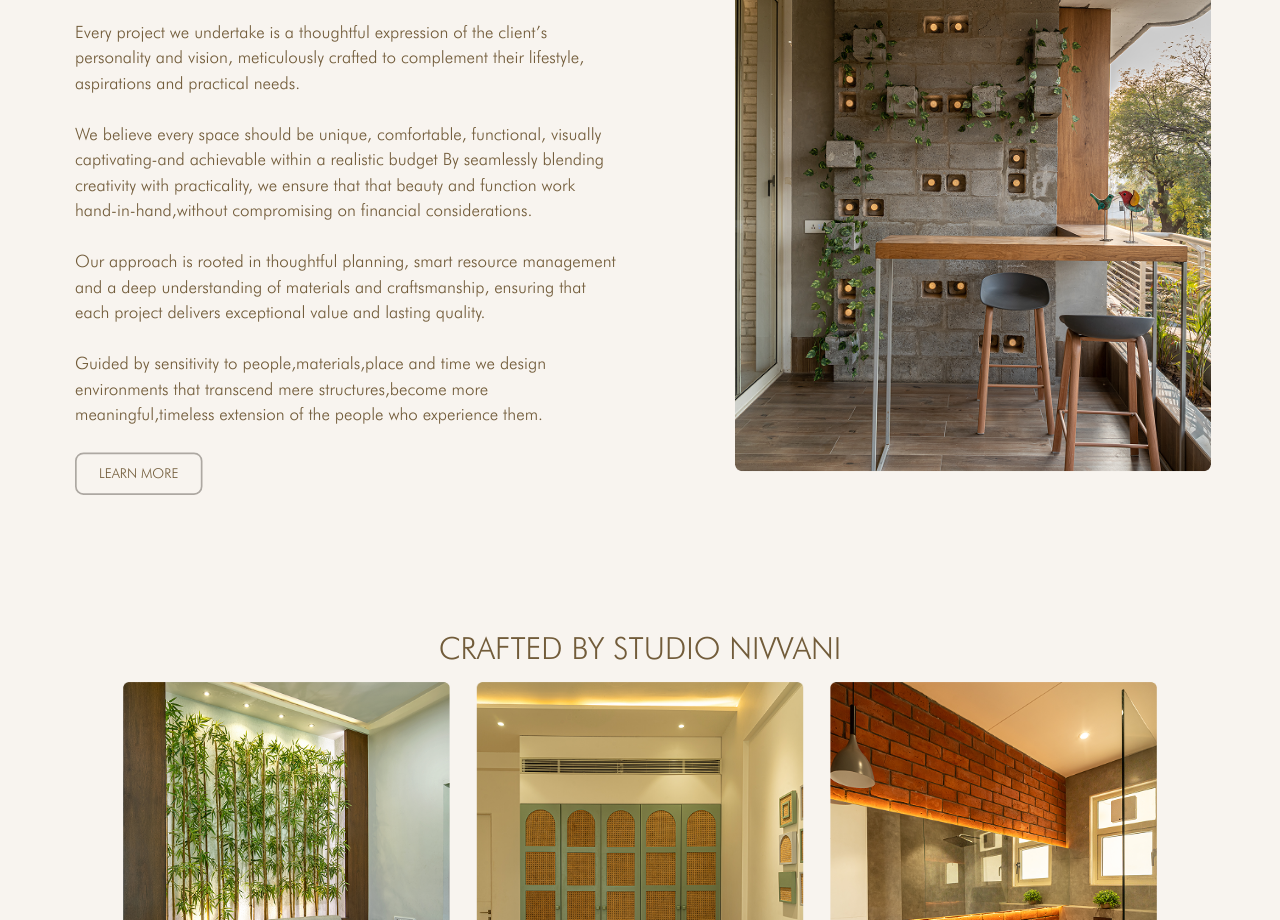
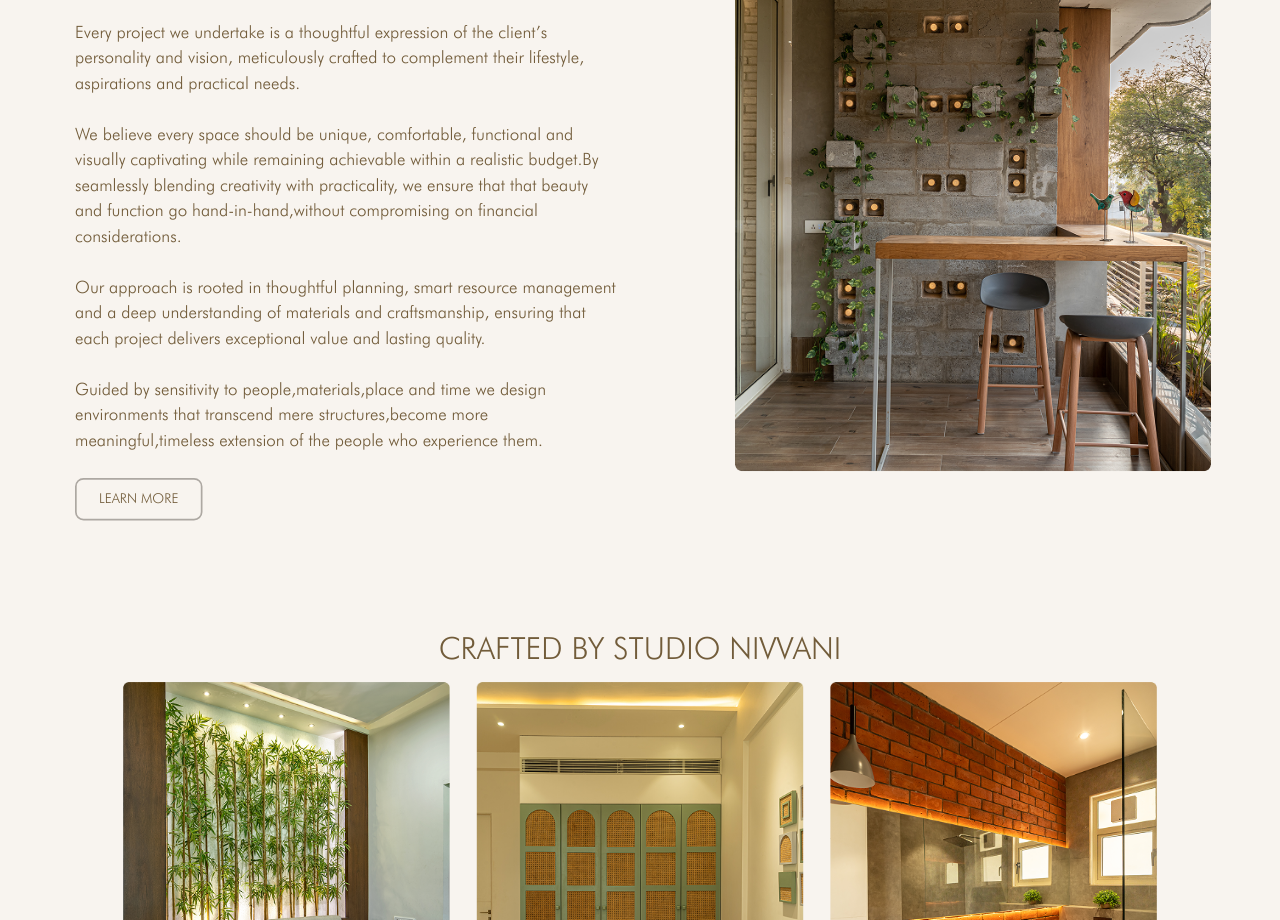
Before and after one commit to SLICKjp/Studio-Nivvani, a React (Vite) app: page / in a window 1280 px wide. Shown: the part 1060-1980 px from the top of the page. Built offline with nearby package versions, Linux system fonts and the light colour scheme.

Commit message:
Text Changes

```diff
--- a/src/components/AboutUs/AboutUs.jsx
+++ b/src/components/AboutUs/AboutUs.jsx
@@ -19,10 +19,10 @@ const AboutUs = () => {
 					</div>
 					<br />
 					<div className="text-div">
-						We believe every space should be unique, comfortable, functional,
-						visually captivating-and achievable within a realistic budget By
+						We believe every space should be unique, comfortable, functional and
+						visually captivating while remaining achievable within a realistic budget.By
 						seamlessly blending creativity with practicality, we ensure that
-						that beauty and function work hand-in-hand,without compromising on
+						that beauty and function go hand-in-hand,without compromising on
 						financial considerations.
 					</div>
 					<br />
```
Also changed, not shown: 1 other file (tests, documents, lock files or other folders).
